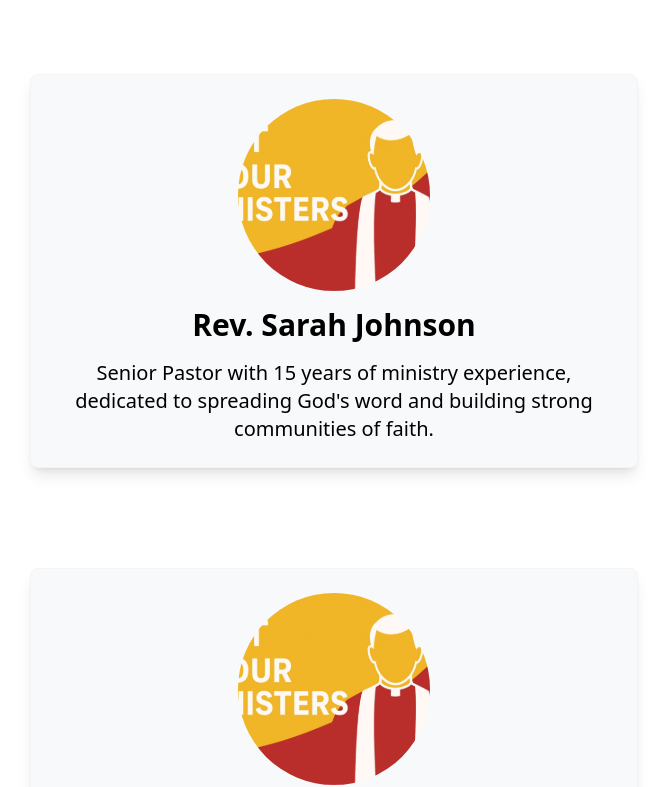
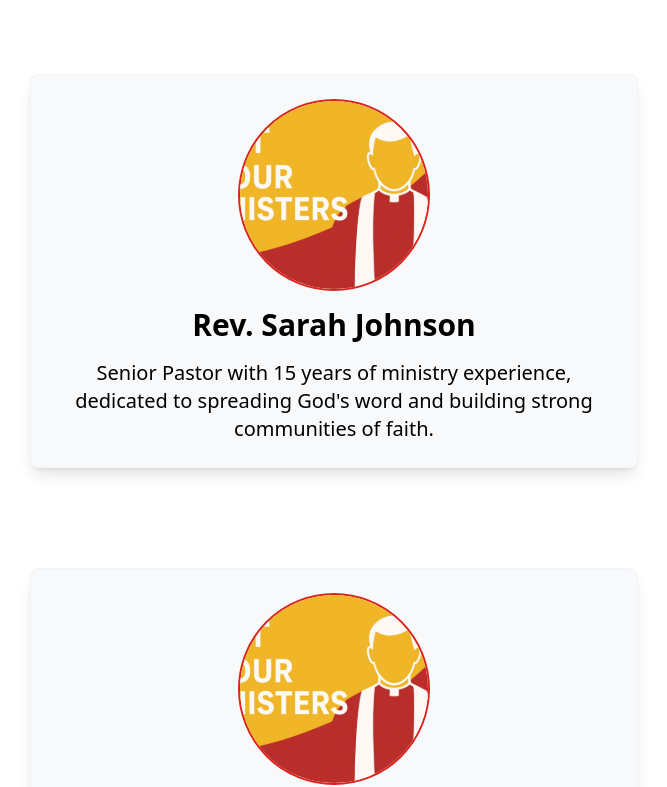
Before and after one commit to Dayveed-04/Zion, a React (Vite) app: page /ministers in a window 1280 px wide. Shown: the part 866-1653 px from the top of the page, without its empty margins (306-973 px from the left). Built offline with nearby package versions, Linux system fonts and the light colour scheme.

Commit message:
Fxed the ministers button and also the department card padding

```diff
--- a/src/components/DepartmentCard.tsx
+++ b/src/components/DepartmentCard.tsx
@@ -33,7 +33,7 @@ const DepartmentCard = ({
   };
 
   return (
-    <div className="max-w-3xl mx-auto space-y-4 p-6">
+    <div className="max-w-3xl mx-auto space-y-4 ">
       {departments.map((dept) => (
         <div
           key={dept.id}
--- a/src/components/Footer.tsx
+++ b/src/components/Footer.tsx
@@ -19,7 +19,7 @@ const Footer = () => {
 
 
           <div className="col-span-2 md:col-span-1 flex justify-center order-1 md:order-2">
-            <div className="scale-75 md:scale-100">
+            <div className="scale-90 sm:scale-100">
               <Button
                 text='Contact Us'
                 bgColor='bg-[#EDCD15]'
--- a/src/components/MinisterCard.tsx
+++ b/src/components/MinisterCard.tsx
@@ -24,7 +24,7 @@ const MinisterCard: React.FC<MinsterCardProps> = ({
       <img
         src={imageUrl}
         alt={title}
-        className="w-32 h-32 md:w-48 md:h-48 rounded-full object-cover mb-4"
+        className="w-32 h-32 md:w-48 md:h-48 rounded-full object-cover mb-4 border-2 border-[#DB241E]"
       />
       <h3 className={`text-sm md:text-3xl font-bold mb-2 md:mb-4  ${titleColor}`}>{title}</h3>
       <p className={`${isFirst ? 'text-lg font-medium' : 'text-base'} text-xs md:text-xl leading-relaxed ${descriptionColor}`}>
--- a/src/page/Programmes.tsx
+++ b/src/page/Programmes.tsx
@@ -60,8 +60,6 @@ const Programmes = () =>{
                         />
                     </div>
                 )}
-                </div>
-                <div className=" px-4 md:px-8">
                 {activeTab === "department" && (
                     <div className="space-y-8">
                          <DepartmentCard
```
